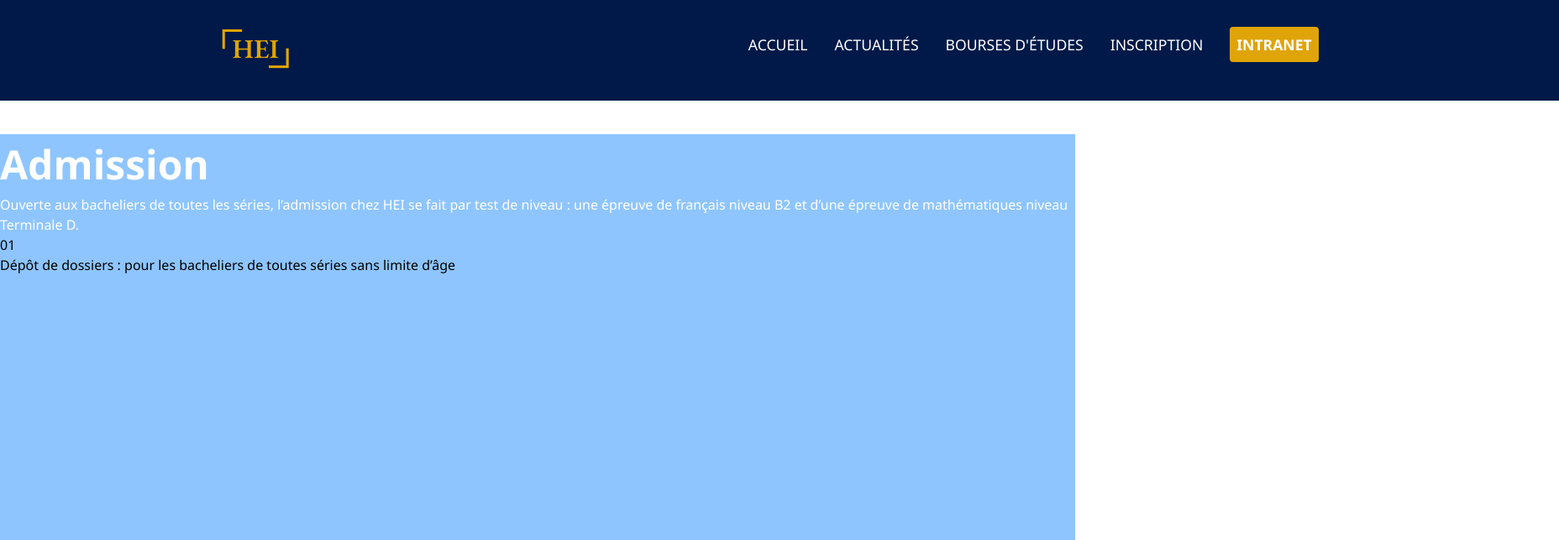
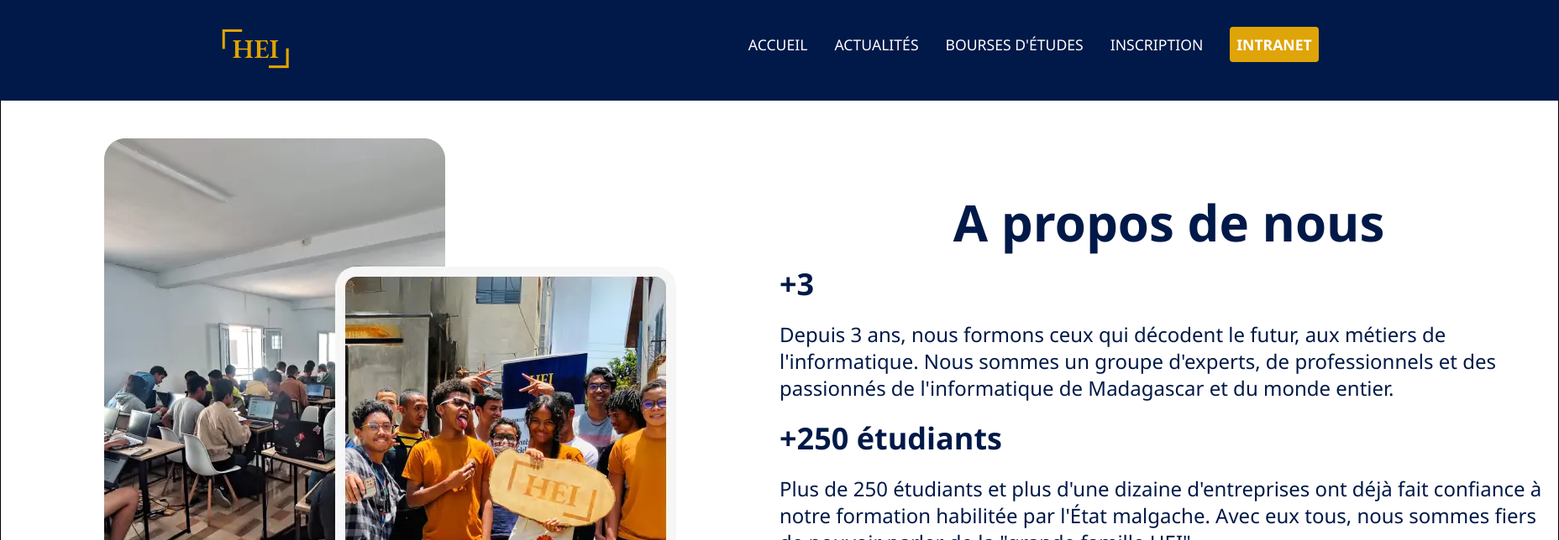
Before and after one commit to Koloina01/Hei.school, a React (Vite) app: page / in a window 1280 px wide. Shown: the top 644 px of the page at 84% size, 1856 px wide, since content can reach past the window. Built offline with nearby package versions, Linux system fonts and the light colour scheme.

Commit message:
Implementinng App.jsx after importion First_section.jsx

```diff
--- a/src/App.jsx
+++ b/src/App.jsx
@@ -1,6 +1,7 @@
 import { useState } from 'react';
 import Navbar from './Components/Navbar';
 import Etudes from './Components/Etudes';
+import First_section from './Components/First_section';
 
 function App() {
   const [count, setCount] = useState(0)
@@ -8,6 +9,7 @@
   return (
     <>
       <Navbar />
+      <First_section />
       <Etudes />
     </>
   )
```
